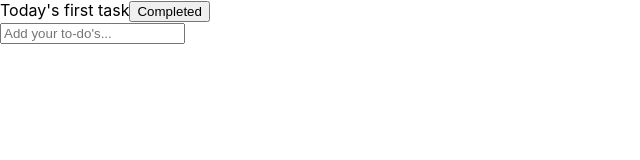
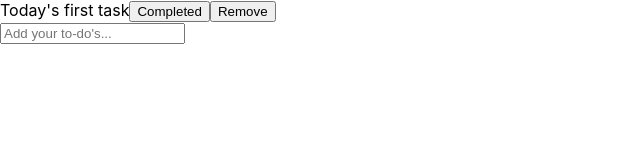
Before and after one commit to clalil/todo_app, a React (Create React App) app: page / in a window 1280 px wide. Shown: the top 160 px of the page, without its empty margins (0-640 px from the left). Built offline with nearby package versions, Linux system fonts and the light colour scheme.

Commit message:
Add remove funtionality.

```diff
--- a/src/App.js
+++ b/src/App.js
@@ -22,6 +22,12 @@
     setTodo(newToDo)
   }
 
+  const removeToDo = (index) => {
+    const newToDo = [...todo]
+    newToDo.splice(index, 1)
+    setTodo(newToDo)
+  }
+
   return (
     <div className="todo-app">
       <div className="todo-list">
@@ -30,7 +36,8 @@
         key={index}
         index={index}
         todo={todo}
-        completeToDo={completeToDo}/>
+        completeToDo={completeToDo}
+        removeToDo={removeToDo}/>
       ))}
       <ToDoForm addToDo={addToDo}/>
       </div>
--- a/src/ToDo.jsx
+++ b/src/ToDo.jsx
@@ -1,10 +1,11 @@
 import React from 'react'
 
-const ToDo = ({ todo, index, completeToDo }) => {
+const ToDo = ({ todo, index, completeToDo, removeToDo }) => {
   return (
     <div className="todo" style={{textDecoration: todo.isCompleted ? 'line-through' : ''}}>
       {todo.text}
       <button onClick={() => completeToDo(index)}>Completed</button>
+      <button onClick={() => removeToDo(index)}>Remove</button>
     </div>
   )
 }
```
